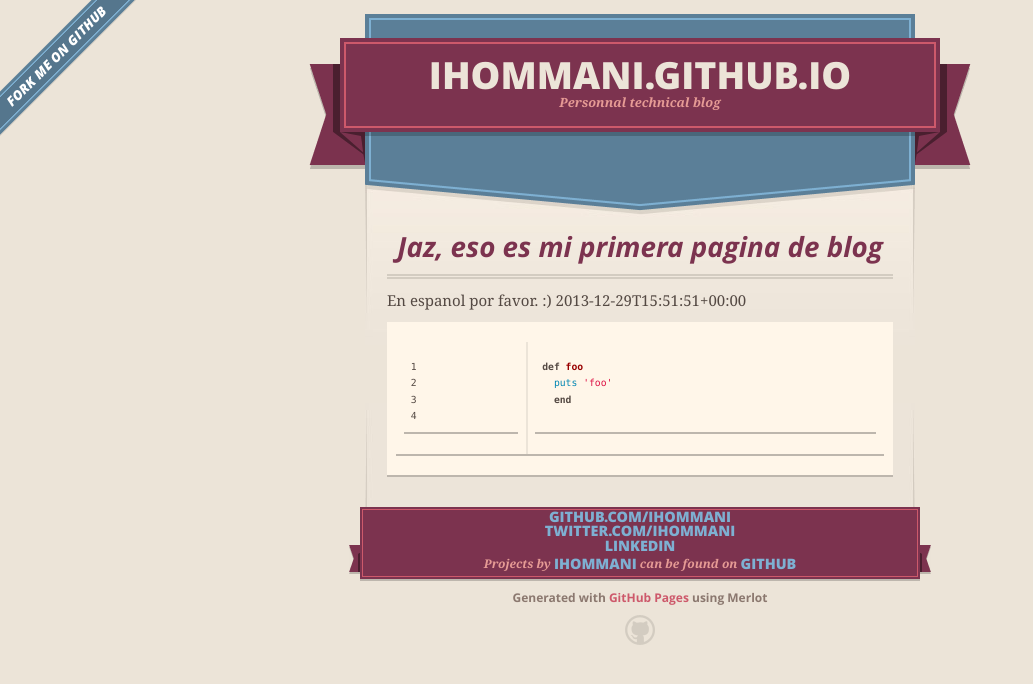
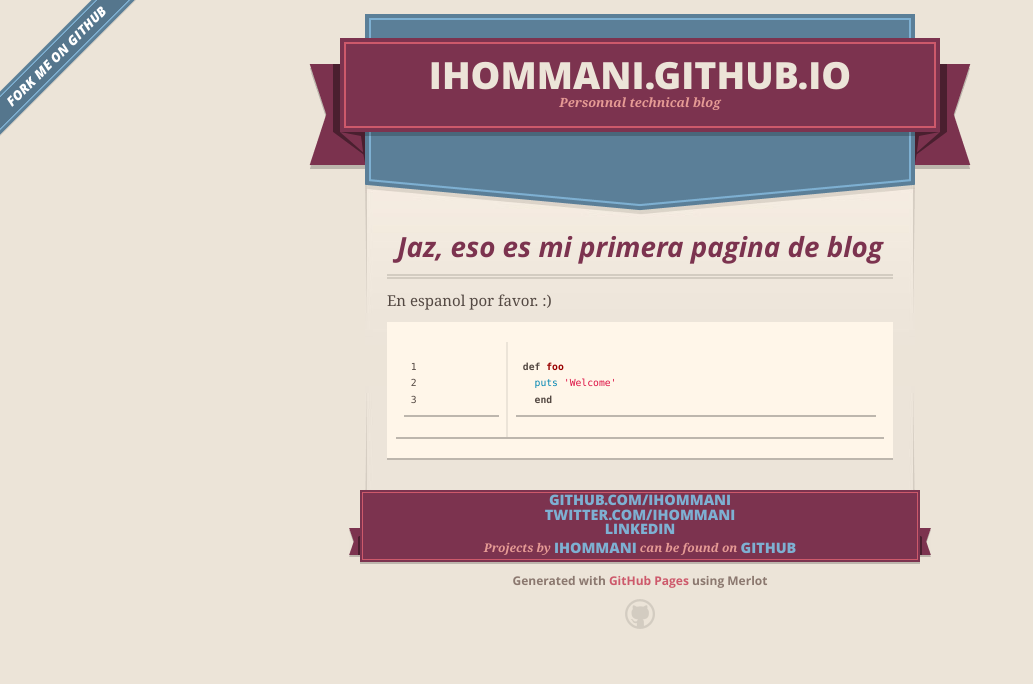
Before and after one commit to ihommani/ihommani.github.io, a Jekyll site: the page built from _posts/2013-12-29-Jaz.md, in a window 1280 px wide. Shown: the top 684 px of the page, without its empty margins (0-1033 px from the left). Built offline with Jekyll 4.4.1, drawn with Linux system fonts in a browser that asks for light colours; nearby versions of some CDN libraries.

Commit message:
Small changes in article

```diff
--- a/_posts/2013-12-29-Jaz.md
+++ b/_posts/2013-12-29-Jaz.md
@@ -1,16 +1,15 @@
 ---
 title: Test
-permalink: Test
+permalink: test
 layout: default
 ---
 
 # Jaz, eso es mi primera pagina de blog
 
 En espanol por favor. :)
-{{ site.time | date_to_xmlschema }}
 
 {% highlight ruby linenos%}
 def foo
-  puts 'foo'
+  puts 'Welcome'
   end
-  {% endhighlight %}
+{% endhighlight %}
```
